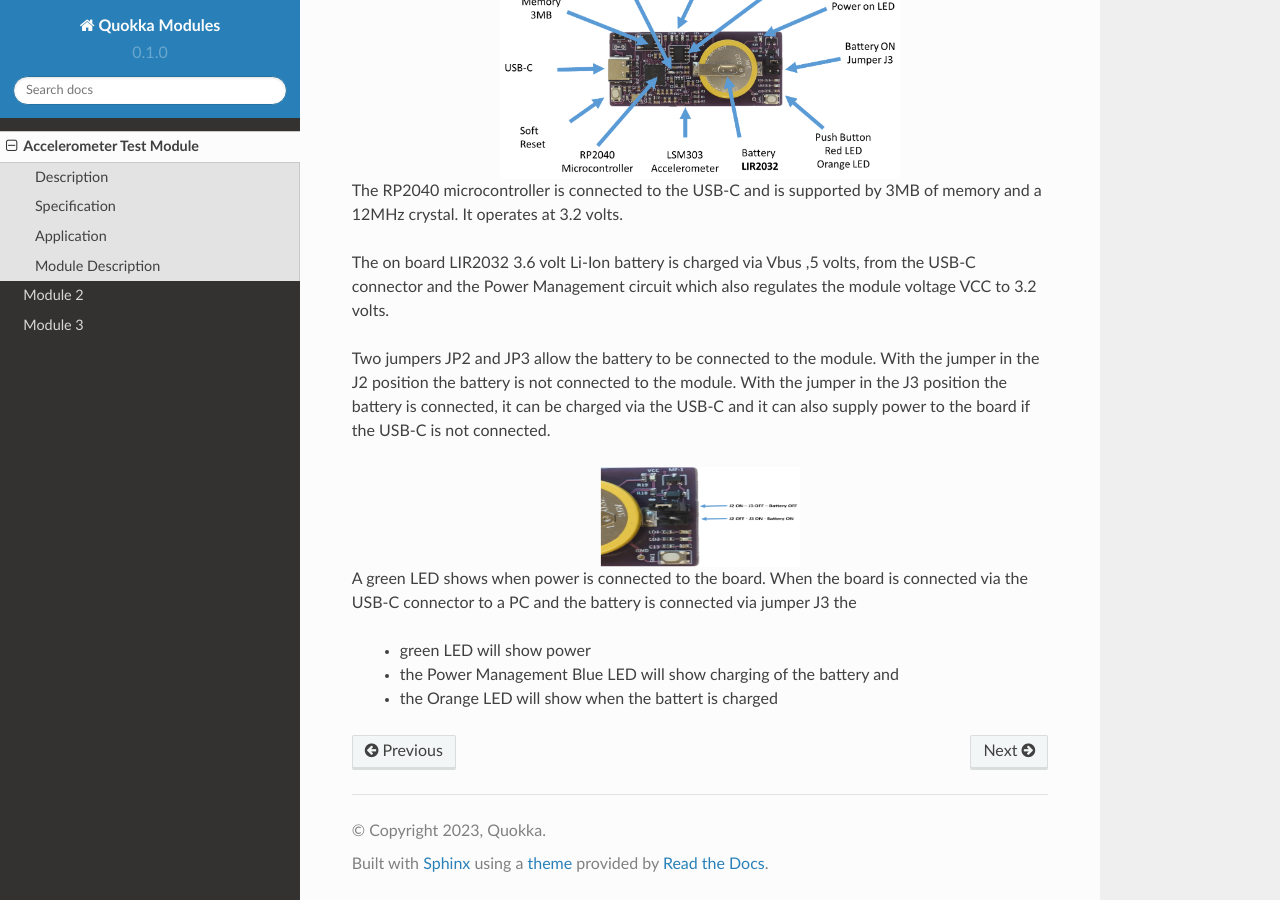
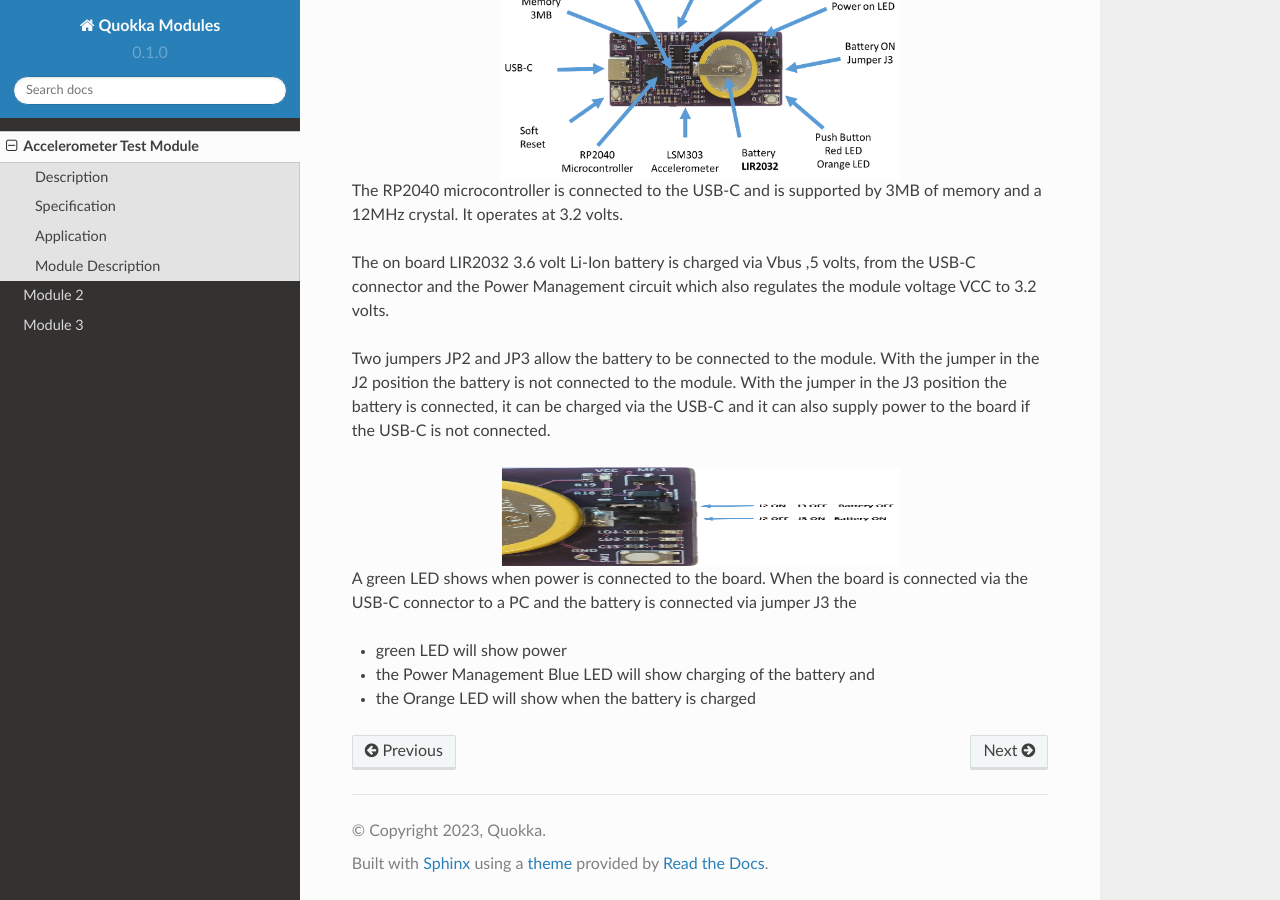
Before and after one commit to JulianDinsdale/Quokka-Modules, a Sphinx documentation site: the page built from docs/source/Acc_Test_Mod.rst, in a window 1280 px wide and 900 px high, scrolled down 1411 px. Built offline with Sphinx 7.4.7 and the Read the Docs theme 2.0.0, drawn with Linux system fonts in a browser that asks for light colours.

Commit message:
reformat

```diff
--- a/docs/source/Acc_Test_Mod.rst
+++ b/docs/source/Acc_Test_Mod.rst
@@ -90,7 +90,7 @@ the USB-C is not connected.
 
 
 .. image:: images/AccJumpers.png
-    :width: 200
+    :width: 400
     :height: 100
     :align: center
     :alt: Alternative Text
@@ -100,6 +100,6 @@ the USB-C is not connected.
 A green LED shows when power is connected to the board.  When the board is connected via the USB-C connector
 to a PC and the battery is connected via jumper J3 the
 
-                *  green LED will show power
-                *  the Power Management Blue LED will show charging of the battery and
-                *  the Orange LED will show when the battert is charged
+* green LED will show power
+* the Power Management Blue LED will show charging of the battery and
+* the Orange LED will show when the battery is charged
```
